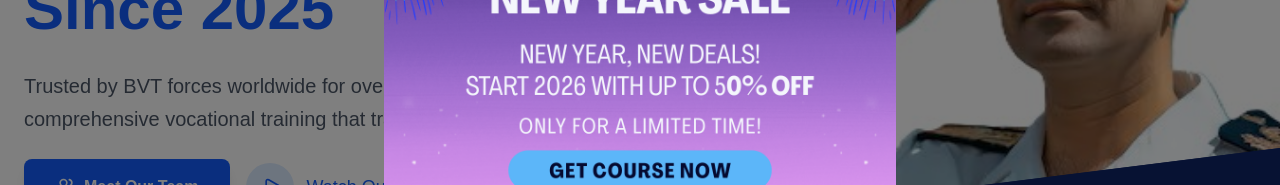
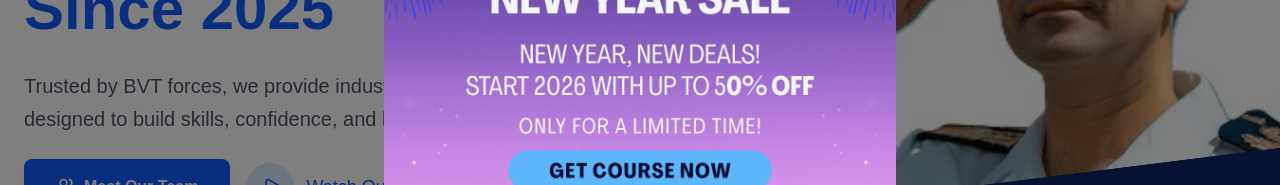
Before and after one commit to OwnTechnologiesClients/BVT-Training-Website, a Next.js app: page /about in a window 1280 px wide. Shown: the part 353-538 px from the top of the page. Built offline with nearby package versions, Linux system fonts and the light colour scheme; no server answers.

Commit message:
leadership update

```diff
--- a/src/components/about/AboutHero.jsx
+++ b/src/components/about/AboutHero.jsx
@@ -62,8 +62,7 @@ export default function AboutHero() {
             transition={{ duration: 0.6, delay: 0.4 }}
             className="text-lg md:text-xl text-gray-600 leading-relaxed"
           >
-            Trusted by BVT forces worldwide for over 50 years, delivering
-            comprehensive vocational training that transforms careers.
+            Trusted by BVT forces, we provide industry-ready vocational training designed to build skills, confidence, and lasting careers.
           </motion.p>
 
           {/* Buttons */}
--- a/src/components/about/LeadershipTeam.jsx
+++ b/src/components/about/LeadershipTeam.jsx
@@ -8,7 +8,7 @@ const TEAM_MEMBERS = [
     name: "Cato Grasdal",
     position: "Senior Maritime Instructor & CEO",
     experience: "30+ Years",
-    image: "/ceo-founder.jpg",
+    image: "/Cato Grasdal.jpeg",
     bio: "Cato Grasdal is a senior maritime professional with over 30 years of experience at sea, including two decades as a Ship's Captain in demanding offshore and seismic operations. A Master Mariner since 1995, Cato spent years commanding complex vessels for PGS (now TGS), playing a key role in the commissioning of major newbuilds like the Ramform Titan and Ramform Tethys. Since transitioning to a shore-based leadership role in 2022, Cato has focused on elevating operational safety and competence. This focus culminated recently when BVT Training saw the world in 2025, a year where Cato expanded his training programs globally, validating his methodologies across diverse international operations. As a qualified IMO Instructor (6.09 & 6.10), Cato specializes in human factors, stress management, and proactive decision-making. He has trained over 120 participants and was instrumental in developing the new HDPE workboat prototype. Cato's teaching philosophy is simple: he translates regulation into reality, aiming to build confidence and sound judgment, not just compliance.",
     achievements: ["Master Mariner", "IMO Instructor", "30+ Years Experience"]
   }
@@ -72,7 +72,7 @@ export default function LeadershipTeam() {
               className="group relative bg-white rounded-2xl lg:rounded-3xl overflow-hidden shadow-lg border-2 border-gray-200 hover:border-yellow-400 hover:shadow-2xl transition-all flex flex-col md:flex-row"
             >
               {/* Profile Image - Left Side */}
-              <div className="relative w-full md:w-2/5 lg:w-2/5 h-64 md:h-auto overflow-hidden flex-shrink-0">
+              <div className="relative w-full md:w-2/5 lg:w-2/5 h-64 md:h-120 overflow-hidden flex-shrink-0">
                 <motion.img
                   src={member.image}
                   alt={member.name}
@@ -105,7 +105,7 @@ export default function LeadershipTeam() {
                   <div className="mb-4">
                     <h3 className="text-xl lg:text-2xl font-bold text-gray-900 mb-1">{member.name}</h3>
                     <p className="text-blue-900 font-semibold mb-3 text-base lg:text-lg">{member.position}</p>
-                    <p className="text-gray-600 text-sm lg:text-base leading-relaxed line-clamp-4">{member.bio}</p>
+                    <p className="text-gray-600 text-sm lg:text-base leading-relaxed line-clamp-7">{member.bio}</p>
                   </div>
 
                   {/* Achievements */}
```
Also changed, not shown: public/Cato Grasdal.jpeg (added).
